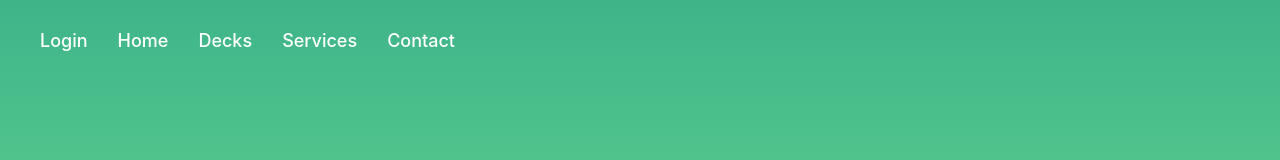
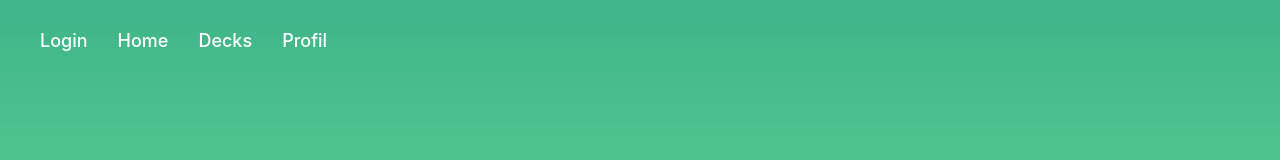
Before and after one commit to silvium04/flashcardsonline, a React (Create React App) app in the folder frontend-new/login-signup/: page / in a window 1280 px wide. Shown: the top 160 px of the page. Built offline with nearby package versions, Linux system fonts and the light colour scheme.

Commit message:
started editing home page

```diff
--- a/frontend-new/login-signup/src/Navbar.jsx
+++ b/frontend-new/login-signup/src/Navbar.jsx
@@ -7,10 +7,10 @@ const Navbar = () => {
     <header className="header">
       <nav className="navbar">
         <Link to="/login">Login</Link>
-        <Link to="/">Home</Link>
+        <Link to="/HomePage">Home</Link>
         <Link to="/">Decks</Link>
-        <Link to="/">Services</Link>
-        <Link to="/">Contact</Link>
+        <Link to="/">Profil</Link>
+        <Link to="/"></Link>
       </nav>
     </header>
   );
```
Also changed, not shown: frontend-new/login-signup/src/HomePage.jsx (added, +10 -0 lines), frontend-new/login-signup/src/HomePage.css (added).
